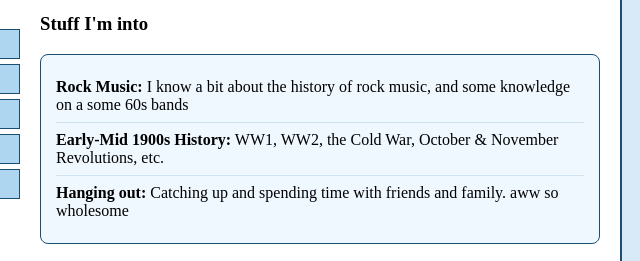
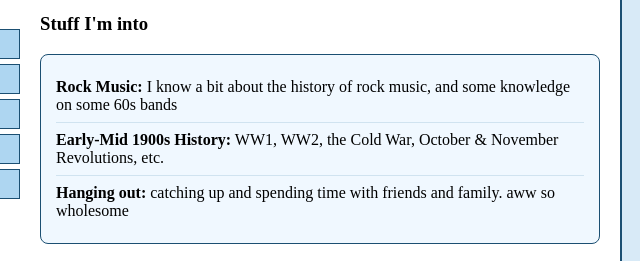
Before and after one commit to LDetlaff/assessmentwebsite, a plain HTML site: page skills.html in a window 1280 px wide. Shown: the part 162-423 px from the top of the page, 415-1055 px from the left. Drawn offline with Linux system fonts and the light colour scheme.

Commit message:
Fix HTML formatting issues in skills.html

```diff
--- a/skills.html
+++ b/skills.html
@@ -31,9 +31,9 @@
 
         <div class="musician-box">
             <ul style="list-style-type: none; padding: 0; margin: 0;">
-                <li style="padding: 8px 0; border-bottom: 1px solid #d0e3f0;"><strong>Rock Music:</strong> I know a bit about the history of rock music, and some knowledge on a some 60s bands</li>
+                <li style="padding: 8px 0; border-bottom: 1px solid #d0e3f0;"><strong>Rock Music:</strong> I know a bit about the history of rock music, and some knowledge on some 60s bands</li>
                 <li style="padding: 8px 0; border-bottom: 1px solid #d0e3f0;"><strong>Early-Mid 1900s History:</strong> WW1, WW2, the Cold War, October & November Revolutions, etc.</li>
-                <li style="padding: 8px 0;"><strong>Hanging out:</strong> Catching up and spending time with friends and family. aww so wholesome</li>
+                <li style="padding: 8px 0;"><strong>Hanging out:</strong> catching up and spending time with friends and family. aww so wholesome</li>
             </ul>
         </div>
 
```
